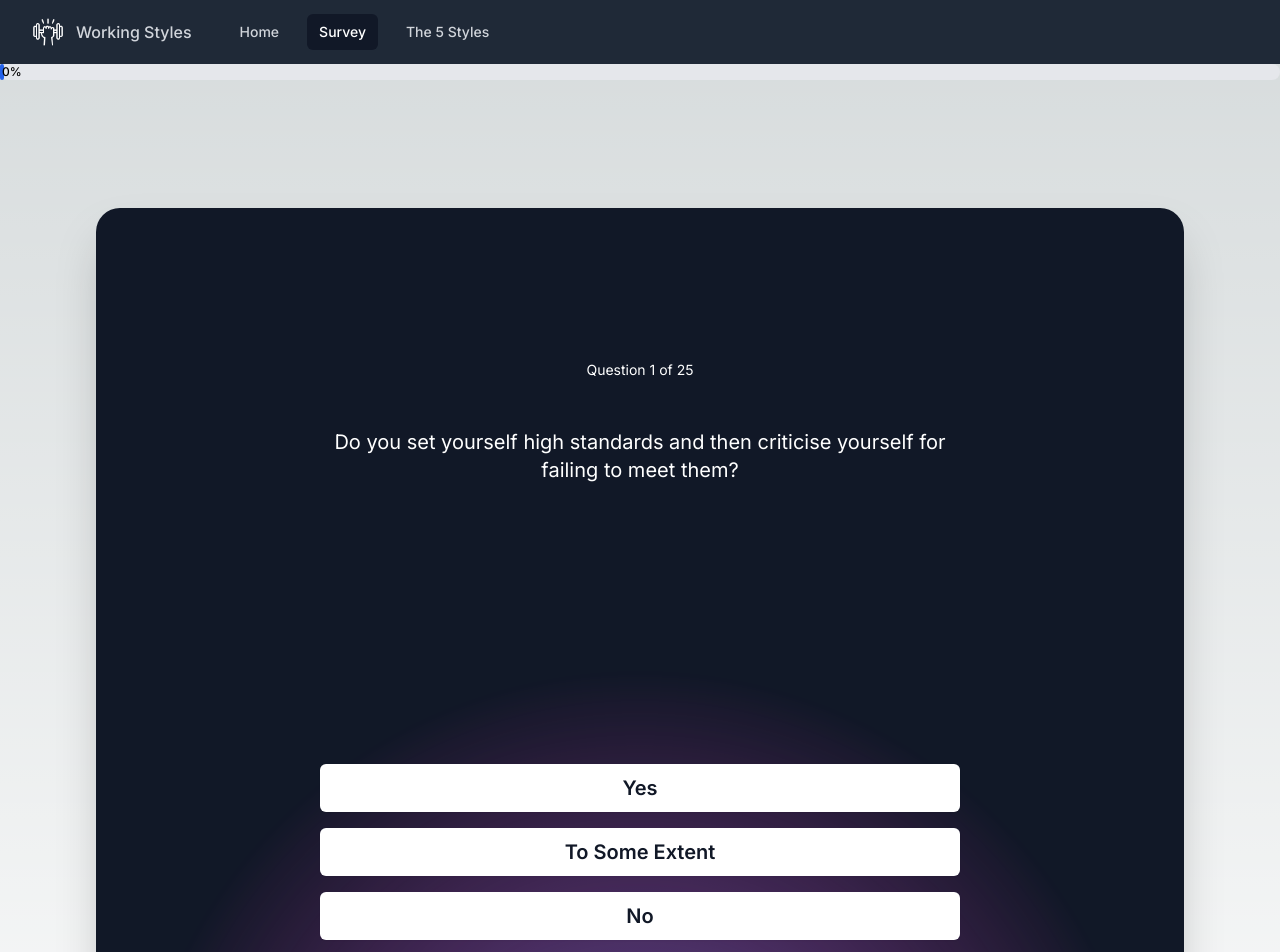
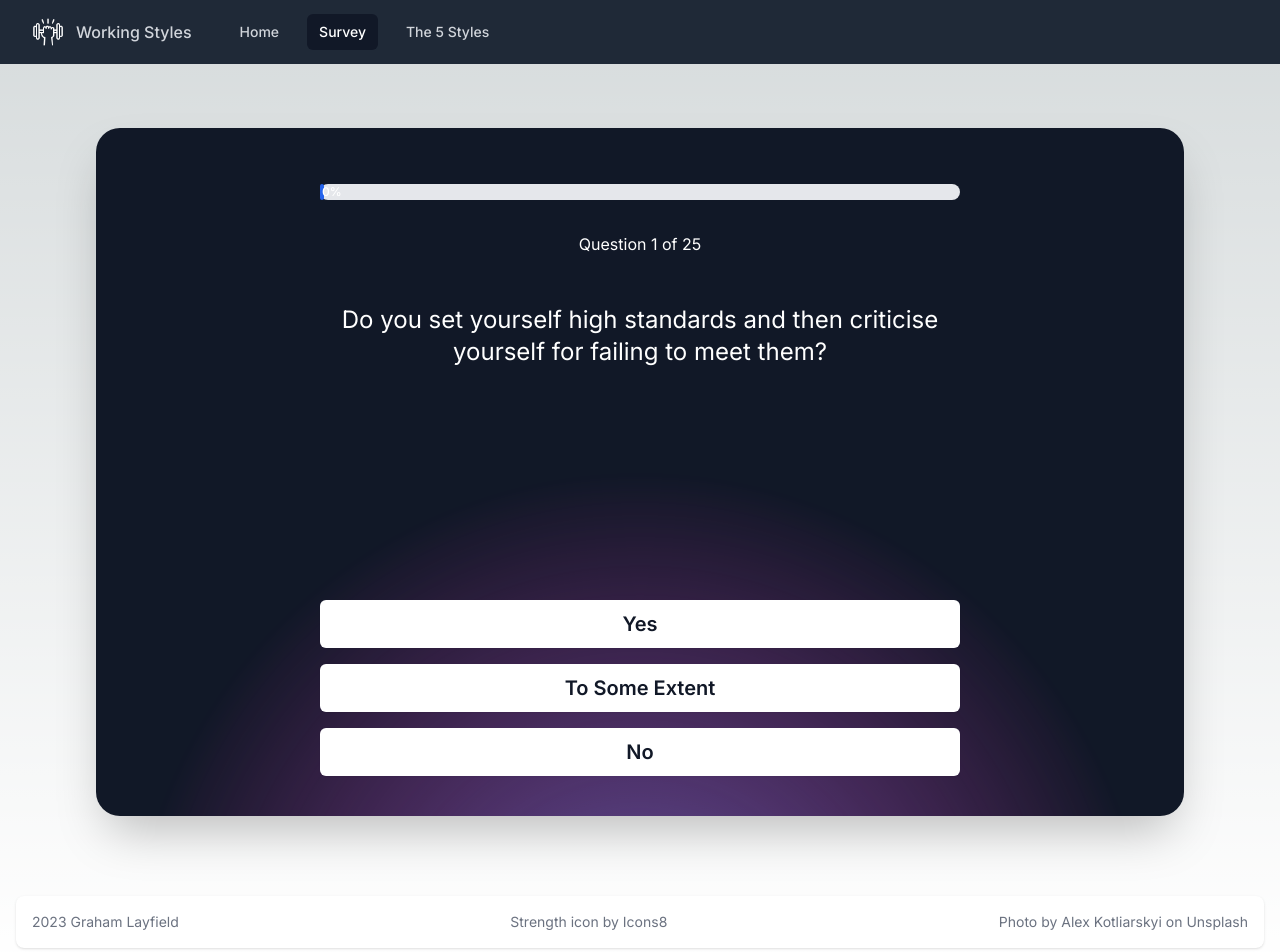
Before and after one commit to glayfield/working-styles, a Next.js app: page /survey in a window 1280 px wide. Shown: the top 952 px of the page. Built offline with nearby package versions, Linux system fonts and the light colour scheme.

Commit message:
Further clean up

```diff
--- a/src/app/page.tsx
+++ b/src/app/page.tsx
@@ -1,26 +1,18 @@
 "use client";
 import Image from "next/image";
+import { useStickyState } from "@/utils/storage";
 
-import Footer from "@/components/footer";
-import LinkButton from "@/components/link-button";
 import GradientBox from "@/components/gradient-box";
-import Nav from "@/components/nav";
-
-import { useStickyState } from "@/utils/storage";
 import StartButton from "@/components/start-button";
 
 export default function Home() {
   const [currentQuestion] = useStickyState(0, "user-current");
   const [results] = useStickyState([], "user-results");
 
-
-
   return (
-    <div>
-      <Nav />
     <GradientBox>
       <div className="mx-auto max-w-md text-center lg:mx-0 lg:flex-auto lg:py-32 lg:text-left">
-          <h2 className="text-3xl font-bold tracking-tight text-white sm:text-4xl">
+        <h2 className="text-3xl font-bold tracking-tight text-white sm:text-4xl sm: pt-6">
           5 Minutes.
           <br />
           25 Questions.
@@ -28,11 +20,14 @@ export default function Home() {
           Identify your work style.
         </h2>
         <div className="mt-10 flex items-center justify-center gap-x-6 lg:justify-start">
-            <StartButton currentQuestion={currentQuestion} resultCount={results?.length} />
+          <StartButton
+            currentQuestion={currentQuestion}
+            resultCount={results?.length}
+          />
         </div>
         <p className="mt-6 text-lg leading-8 text-gray-300">
-            Not everyone works the same way, which is why there are different
-            work styles.
+          Not everyone works the same way, which is why there are different work
+          styles.
         </p>
         <p className="mt-6 text-lg leading-8 text-gray-300">
           Most people don&lsquo;t think about their work style, but when
@@ -57,7 +52,5 @@ export default function Home() {
         />
       </div>
     </GradientBox>
-      <Footer />
-    </div>
   );
 }
--- a/src/app/results/page.tsx
+++ b/src/app/results/page.tsx
@@ -4,9 +4,7 @@ import { useRouter } from "next/navigation";
 
 import { BarChart } from "@/components/bar-chart";
 import Container from "@/components/container";
-import Footer from "@/components/footer";
 import GradientBox from "@/components/gradient-box";
-import Nav from "@/components/nav";
 
 import GROUPS from "@/data/groups";
 import { Answer, ChartResult, Group } from "@/types/interfaces";
@@ -55,8 +53,6 @@ export default function Results() {
   }
 
   return (
-    <div>
-      <Nav />
     <GradientBox>
       <Container>
         <h1>Your Results</h1>
@@ -66,20 +62,18 @@ export default function Results() {
         <div className="space-y-4 justify-center">
           <p></p>
           <div className="text-md">For more detail:</div>
-            <button className="w-full text-xl rounded-md bg-white px-3.5 py-2.5 text-sm font-semibold text-gray-900 shadow-sm hover:bg-gray-100 focus-visible:outline focus-visible:outline-2 focus-visible:outline-offset-2 focus-visible:outline-white">
+          <button className="w-full min-w-[30vw] text-xl rounded-md bg-white px-3.5 py-2.5 text-sm font-semibold text-gray-900 shadow-sm hover:bg-gray-100 focus-visible:outline focus-visible:outline-2 focus-visible:outline-offset-2 focus-visible:outline-white">
             <Link href="/styles">View the working styles</Link>
           </button>
           <div className="text-md">To take the survey again:</div>
           <button
             onClick={startAgain}
-              className="w-full text-xl rounded-md bg-white px-3.5 py-2.5 text-sm font-semibold text-gray-900 shadow-sm hover:bg-gray-100 focus-visible:outline focus-visible:outline-2 focus-visible:outline-offset-2 focus-visible:outline-white"
+            className="w-full min-w-[30vw] text-xl rounded-md bg-white px-3.5 py-2.5 text-sm font-semibold text-gray-900 shadow-sm hover:bg-gray-100 focus-visible:outline focus-visible:outline-2 focus-visible:outline-offset-2 focus-visible:outline-white"
           >
             Start the survey again
           </button>
         </div>
       </Container>
     </GradientBox>
-      <Footer />
-    </div>
   );
 }
--- a/src/app/styles/page.tsx
+++ b/src/app/styles/page.tsx
@@ -1,8 +1,6 @@
 "use client";
 import Container from "@/components/container";
-import Footer from "@/components/footer";
 import GradientBox from "@/components/gradient-box";
-import Nav from "@/components/nav";
 
 import GROUPS from "@/data/groups";
 import { Group, Groups } from "@/types/interfaces";
@@ -24,8 +22,6 @@ export default function Styles() {
   };
 
   return (
-    <div>
-      <Nav />
     <GradientBox>
       <Container>
         <h1 className="text-3xl font-bold tracking-tight dark:text-white sm:text-4xl">
@@ -38,9 +34,9 @@ export default function Styles() {
         </h2>
         <p className="text-l tracking-tight dark:text-white sm:text-xl">
           Any of these can be rooted in early admonishment from teachers and
-            parents who are seeking to help the child become socially
-            functional, but perhaps do not offer sufficient guidance and praise
-            for adequate behavior, thus leaving the child over-doing things.
+          parents who are seeking to help the child become socially functional,
+          but perhaps do not offer sufficient guidance and praise for adequate
+          behavior, thus leaving the child over-doing things.
           <br />
           In reasonable quantities, these drivers are effective in creating
           functioning and successful adults. When people do not know when to
@@ -102,8 +98,8 @@ export default function Styles() {
                   ))}
                 </ul>
                 <h3 className="text-l tracking-tight text-white sm:text-xl">
-                    How being a &quot;{group.name}&quot; can be a{" "}
-                    <i>hindrance</i> to someone:
+                  How being a &quot;{group.name}&quot; can be a <i>hindrance</i>{" "}
+                  to someone:
                 </h3>
                 <ul className="mt-6 text-lg leading-8">
                   {group.problems.map((text: string, index: number) => (
@@ -124,7 +120,5 @@ export default function Styles() {
         </div>
       </Container>
     </GradientBox>
-      <Footer />
-    </div>
   );
 }
--- a/src/app/survey/page.tsx
+++ b/src/app/survey/page.tsx
@@ -1,11 +1,9 @@
 "use client";
-import Link from "next/link";
 
+import Container from "@/components/container";
 import GradientBox from "@/components/gradient-box";
-import Container from "@/components/container";
-import Nav from "@/components/nav";
+import LinkButton from "@/components/link-button";
 import Progress from "@/components/progress";
-import Footer from "@/components/footer";
 
 import OPTIONS from "@/data/options";
 import QUESTIONS from "@/data/questions";
@@ -30,40 +28,30 @@ export default function Survey() {
 
   if (currentQuestion === totalQuestions) {
     return (
-      <div>
-        <Nav />
-        <Progress progress={progress} />
       <GradientBox>
         <Container>
           <div className="text-xl py-16">Survey Complete!</div>
-            <Link
-              href="/results"
-              className="w-full text-xl rounded-md bg-white px-3.5 py-2.5 text-sm font-semibold text-gray-900 shadow-sm hover:bg-gray-100 focus-visible:outline focus-visible:outline-2 focus-visible:outline-offset-2 focus-visible:outline-white"
-            >
-              Click to view your results
-            </Link>
+          <div className="text-xl py-16">
+            <LinkButton route="/results" text="Calculate results" />
+          </div>
         </Container>
       </GradientBox>
-        <Footer />
-      </div>
     );
   }
 
   return (
-    <div>
-      <Nav />
-      <Progress progress={progress} />
     <GradientBox>
       <Container>
-          <p className="text-sm">
+        <Progress progress={progress} />
+        <p className="text-md">
           Question {question.id} of {totalQuestions}
         </p>
-          <div className="text-xl py-4 min-h-[40vh]">{question.text}</div>
+        <div className="text-2xl py-4 min-h-[35vh]">{question.text}</div>
         <div className="space-y-4 justify-center">
           {OPTIONS.map((option: Option) => (
             <button
               key={option.score}
-                className="w-full text-xl rounded-md bg-white px-3.5 py-2.5 text-sm font-semibold text-gray-900 shadow-sm hover:bg-gray-100 focus-visible:outline focus-visible:outline-2 focus-visible:outline-offset-2 focus-visible:outline-white"
+              className="w-full min-w-[30vw] text-xl rounded-md bg-white px-3.5 py-2.5 text-sm font-semibold text-gray-900 shadow-sm hover:bg-gray-100 focus-visible:outline focus-visible:outline-2 focus-visible:outline-offset-2 focus-visible:outline-white"
               onClick={() => updateScore(question, option.score)}
             >
               {option.text}
@@ -72,7 +60,5 @@ export default function Survey() {
         </div>
       </Container>
     </GradientBox>
-      <Footer />
-    </div>
   );
 }
--- a/src/components/container.tsx
+++ b/src/components/container.tsx
@@ -4,8 +4,8 @@ export default function Container({
   children: Array<JSX.Element>;
 }) {
   return (
-    <div className="mx-auto max-w-6xl py-4 sm:px-6 sm:py-32 lg:px-8 ">
-      <div className="px-6 pt-6 pb-16 sm:rounded-3xl sm:px-16 lg:gap-x-20 lg:px-24 flex-col space-y-8 text-white text-center">
+    <div className="mx-auto py-4 sm:px-6 sm:py-8 lg:px-8">
+      <div className="px-6 pt-2 pb-2 sm:rounded-3xl sm:px-8 lg:gap-x-10 lg:px-24 space-y-8 text-white text-center">
         {children}
       </div>
     </div>
--- a/src/components/gradient-box.tsx
+++ b/src/components/gradient-box.tsx
@@ -1,14 +1,32 @@
-import Image from "next/image"
+import { Fragment } from "react";
+import Nav from "./nav";
+import Footer from "./footer";
 
-export default function GradientBox({ children }: { children: JSX.Element | Array<JSX.Element> }) {
-    const initColor: string = '#7775D6';
-    const endColor: string = '#E935C1';
+export default function GradientBox({
+  children,
+}: {
+  children: JSX.Element | Array<JSX.Element>;
+}) {
+  const initColor: string = "#7775D6";
+  const endColor: string = "#E935C1";
 
   return (
-        <div className="mx-auto max-w-6xl py-4 sm:px-6 sm:py-32 lg:px-8">
-            <div className="relative isolate overflow-hidden bg-gray-900 px-6 pt-16 shadow-2xl sm:rounded-3xl sm:px-16 md:pt-24 lg:flex lg:gap-x-20 lg:px-24 lg:pt-0">
-                <svg viewBox="0 0 1024 1024" className="absolute left-1/2 top-1/2 -z-10 h-[64rem] w-[64rem] -translate-y-1/2 [mask-image:radial-gradient(closest-side,white,transparent)] sm:left-full sm:-ml-80 lg:left-1/2 lg:ml-0 lg:-translate-x-1/2 lg:translate-y-0" aria-hidden="true">
-                    <circle cx="512" cy="512" r="512" fill="url(#759c1415-0410-454c-8f7c-9a820de03641)" fillOpacity="0.7" />
+    <Fragment>
+      <Nav />
+      <div className="mx-auto max-w-6xl py-4 sm:px-6 sm:py-16 lg:px-8">
+        <div className="relative isolate overflow-hidden bg-gray-900 px-6 pt-4 shadow-2xl sm:rounded-3xl sm:px-16 lg:flex lg:gap-x-20 lg:px-24">
+          <svg
+            viewBox="0 0 1024 1024"
+            className="absolute left-1/2 top-1/2 -z-10 h-[64rem] w-[64rem] -translate-y-1/2 [mask-image:radial-gradient(closest-side,white,transparent)] sm:left-full sm:-ml-80 lg:left-1/2 lg:ml-0 lg:-translate-x-1/2 lg:translate-y-0"
+            aria-hidden="true"
+          >
+            <circle
+              cx="512"
+              cy="512"
+              r="512"
+              fill="url(#759c1415-0410-454c-8f7c-9a820de03641)"
+              fillOpacity="0.7"
+            />
             <defs>
               <radialGradient id="759c1415-0410-454c-8f7c-9a820de03641">
                 <stop stopColor="#7775D6" />
@@ -19,5 +37,7 @@ export default function GradientBox({ children }: { children: JSX.Element | Arra
           {children}
         </div>
       </div>
-    )
+      <Footer />
+    </Fragment>
+  );
 }
```
Lines whose indentation alone changed are shown as unchanged.
